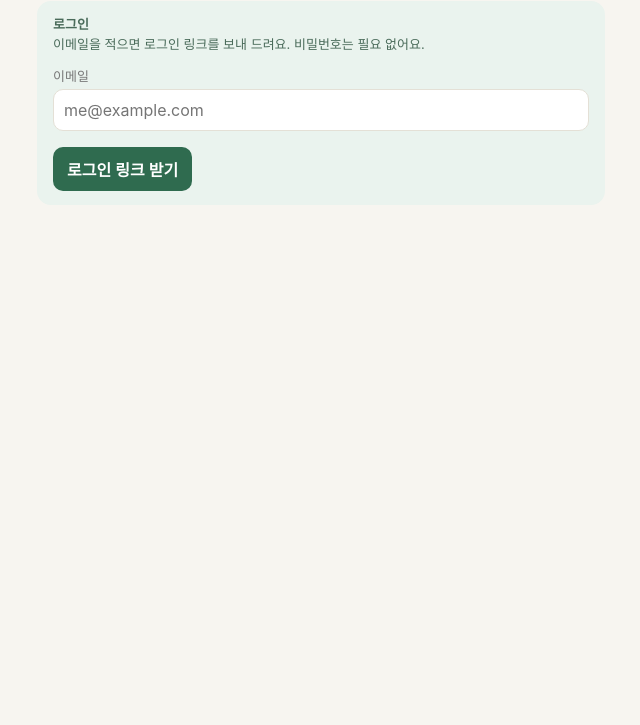
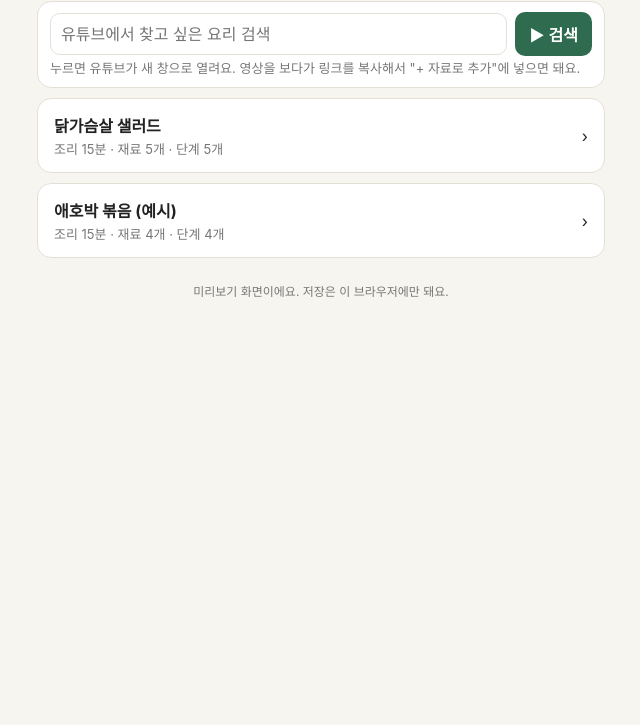
Before and after one commit to um1979/recipe-note, a plain HTML site: page index.html in a window 1280 px wide. Shown: the part 75-800 px from the top of the page, without its empty margins (319-959 px from the left). Drawn offline with nearby package versions, Linux system fonts and the light colour scheme.

Commit message:
로그인 기능 끄기, 폰 안에만 저장
Co-Authored-By: Claude Sonnet 5.5 <noreply@anthropic.com>
Claude-Session: https://claude.ai/code/session_01LbUQiBdUKkKqSE3Hmgu7n3

```diff
--- a/index.html
+++ b/index.html
@@ -4,7 +4,6 @@
 <meta charset="utf-8">
 <meta name="viewport" content="width=device-width, initial-scale=1">
 <link rel="manifest" href="manifest.webmanifest">
-<script src="https://cdn.jsdelivr.net/npm/@supabase/supabase-js@2"></script>
 <meta name="theme-color" content="#2f6b4f">
 <link rel="apple-touch-icon" href="apple-touch-icon.png">
 <meta name="apple-mobile-web-app-capable" content="yes">
@@ -213,7 +212,7 @@ setInterval(function(){
 
 var SB_URL = "https://gujvlxwiggvhwyqhwpyt.supabase.co";
 var SB_KEY = "sb_publishable_3-lFi36ILFvapBex96Torw_bf1nCW3U";
-var CLOUD = (typeof claude === "undefined") && (typeof supabase !== "undefined"), sb = null, authUser = null, authMsg = "", authErr = false, authBusy = false, authEmail = "";
+var CLOUD = false, sb = null, authUser = null, authMsg = "", authErr = false, authBusy = false, authEmail = "";
 function loginHtml(){
   return '<h1>🍳 내 레시피 수첩</h1><div class="box"><p><b>로그인</b><br>이메일을 적으면 로그인 링크를 보내 드려요. 비밀번호는 필요 없어요.</p>' +
     '<label class="l">이메일</label><input type="email" id="login-email" placeholder="me@example.com" value="' + esc(authEmail) + '" onkeydown="if(event.key===\'Enter\')sendLink()">' +
--- a/sw.js
+++ b/sw.js
@@ -1,4 +1,4 @@
-var CACHE = "recipe-note-v2";
+var CACHE = "recipe-note-v3";
 var FILES = ["./", "index.html", "manifest.webmanifest", "icon-192.png", "icon-512.png"];
 self.addEventListener("install", function (e) {
   e.waitUntil(caches.open(CACHE).then(function (c) { return c.addAll(FILES); }).then(function () { return self.skipWaiting(); }));
```
